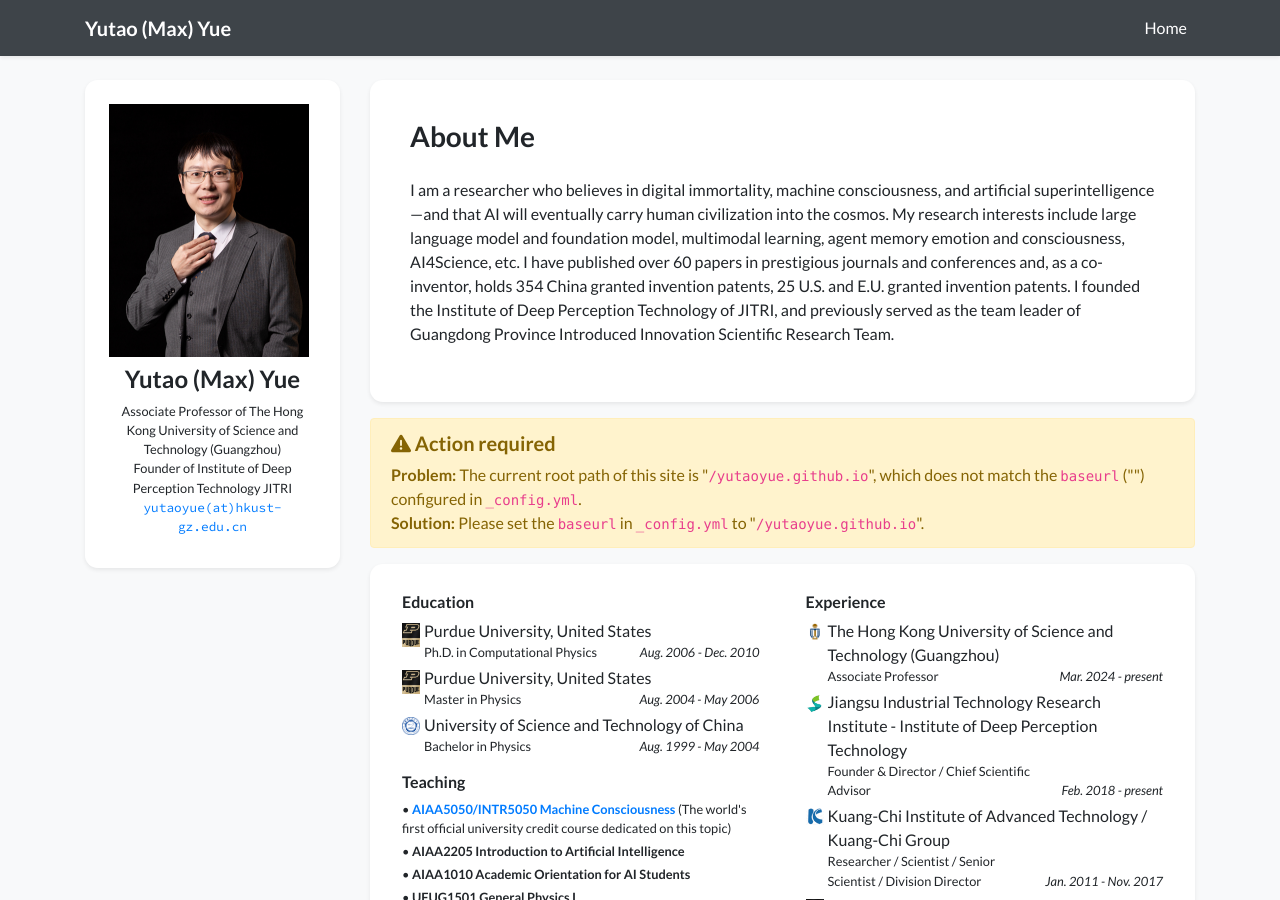
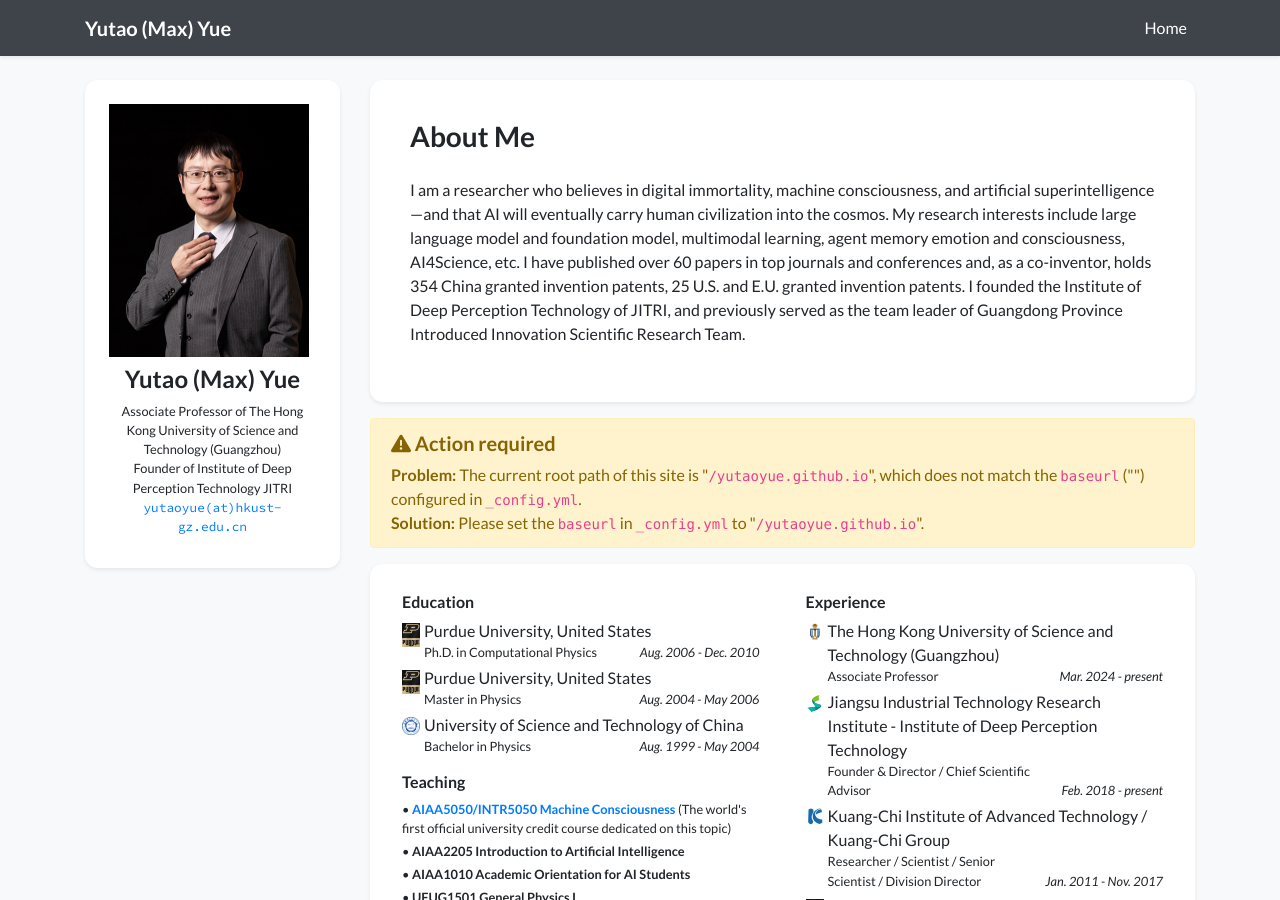
Before and after one commit to yutaoyue/yutaoyue.github.io, a Jekyll site: the page built from index.html, in a window 1280 px wide and 900 px high. Built offline with Jekyll 4.4.1, drawn with Linux system fonts in a browser that asks for light colours; nearby versions of some CDN libraries; a style sheet for code colours, icons or effects is not loaded.

Commit message:
Update profile.yml

```diff
--- a/_data/profile.yml
+++ b/_data/profile.yml
@@ -25,7 +25,7 @@
   <p>
     I am a researcher who believes in digital immortality, machine consciousness, and artificial superintelligence—and that AI will eventually carry human civilization into the cosmos.
     My research interests include large language model and foundation model, multimodal learning, agent memory emotion and consciousness, AI4Science, etc.
-    I have published over 60 papers in prestigious journals and conferences and, as a co-inventor, holds 354 China granted invention patents, 25 U.S. and E.U. granted invention patents.
+    I have published over 60 papers in top journals and conferences and, as a co-inventor, holds 354 China granted invention patents, 25 U.S. and E.U. granted invention patents.
     I founded the Institute of Deep Perception Technology of JITRI, and previously served as the team leader of Guangdong Province Introduced Innovation Scientific Research Team.
   </p>
 
```
